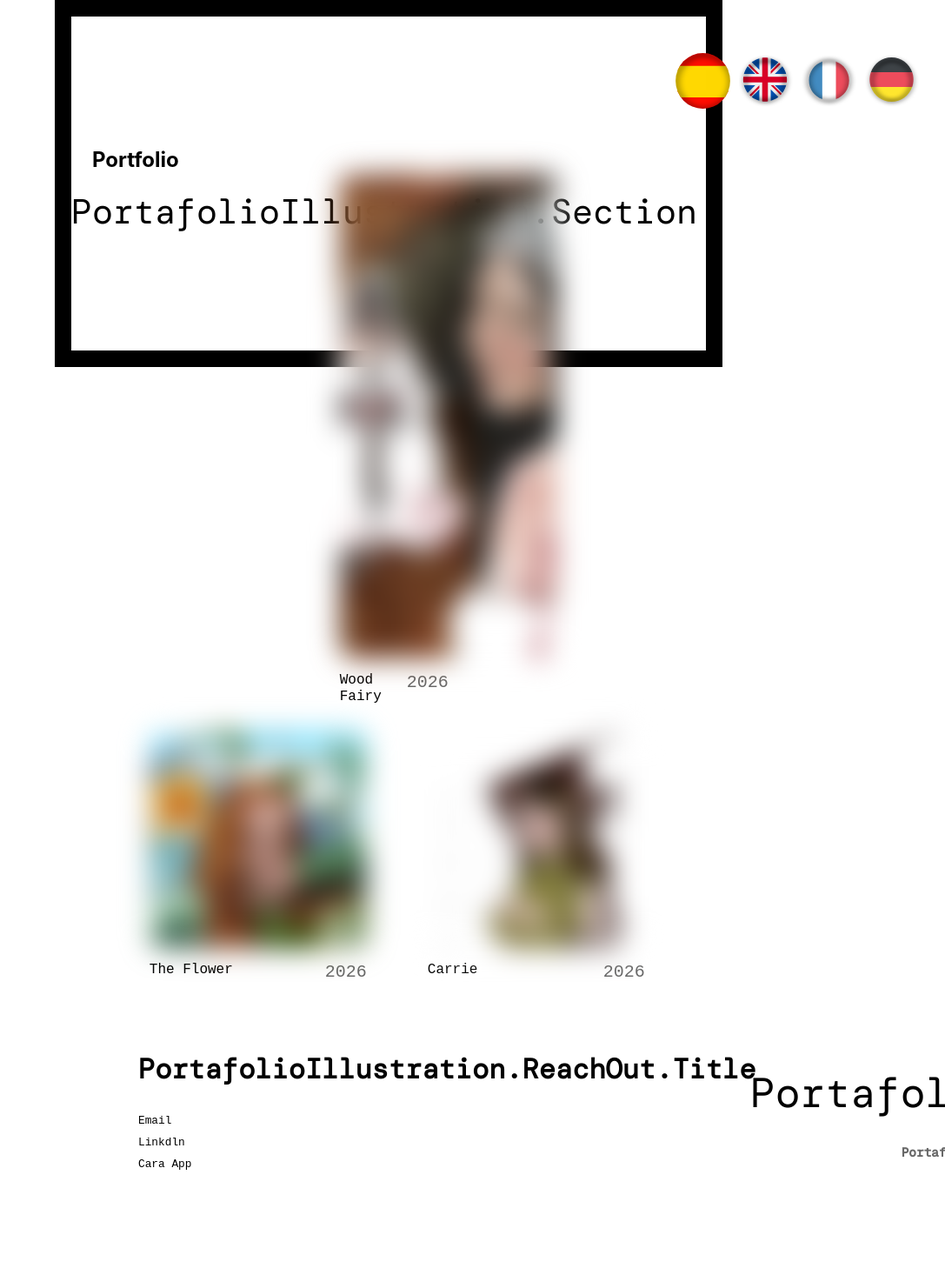
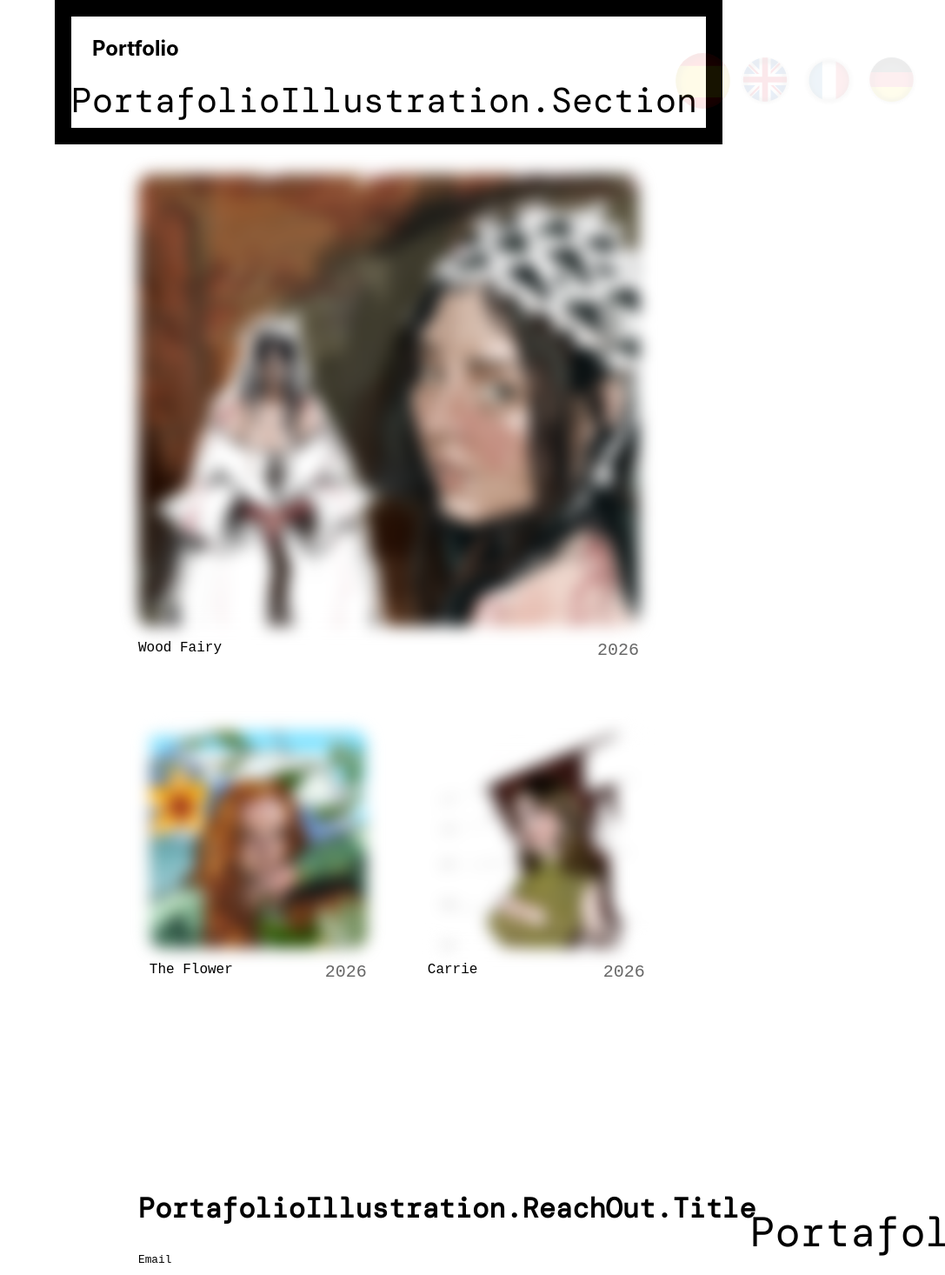
Before and after one commit to jartibledev/portafolio, a Next.js app: page /en/portafolio_illustration in a window 1280 px wide. Shown: the top 1466 px of the page at 87% size, without its empty margins (193-1280 px from the left). Built offline with nearby package versions, Linux system fonts and the light colour scheme; a web font is replaced by a local one.

Commit message:
Adjust page illustration

```diff
--- a/src/app/[locale]/home_page/page.js
+++ b/src/app/[locale]/home_page/page.js
@@ -70,11 +70,12 @@ function HomePageForm (props){
                 width: '300px',
                 height: '150px'
             }
+            const lenguageOpacity = isTouch ? "1" : "0.3";
 
     return(
         <ArticleComponent>
             <SectionComponent style={stylesHomePage} >
-                <LanguageSelector></LanguageSelector>
+                <LanguageSelector opacity={lenguageOpacity}></LanguageSelector>
 
                 <Link style = {linkDisplay} href={`/${currentLocale}/portafolio_dev`} prefetch={true}>
                     <RectangleComponent {...rectProps} style={dimensions} >
--- a/src/app/[locale]/portafolio_illustration/page.js
+++ b/src/app/[locale]/portafolio_illustration/page.js
@@ -12,6 +12,7 @@ import PostComponent from "../../styles/modal";
 import { useTranslations } from 'next-intl';
 import { useParams } from 'next/navigation';
 import LanguageSelector from "@/app/styles/LanguageSelector";
+import { useIsTouchDevice } from "@/app/styles/useTablet";
 
 //import miImagen from '../concepart_1_2_export.avif'
 const styleImage ={
@@ -37,6 +38,51 @@ function PortafolioIllustrationForm (props){
 
         const params = useParams();
         const currentLocale = params?.locale || 'es';
+        const [isActive, setIsActive] = useState(false);
+            const isTouch = useIsTouchDevice();
+            const [isMounted, setIsMounted] = useState(false);
+            const rectProps = isTouch ? {
+                    $filter: "none",
+                    $backdropfilter: "none",
+                    onTouchStart: () => setIsActive(true),
+                    onTouchEnd: () => setTimeout(() => setIsActive(false), 1000)
+                } : {
+                    $filter: "blur(9px)",
+                    $backdropfilter: "blur(9px)",
+                    $filterhover: "none",
+                    $backdropfilter: "none"
+
+                    // Las props de PC
+                };
+            const postProps = isTouch ? {
+                $filter: "none",
+                $backdropfilter: "none",
+                onTouchStart: () => setIsActive(true),
+                onTouchEnd: () => setTimeout(() => setIsActive(false), 1000)
+                } : {
+                $filter: "blur(9px)",
+                $backdropfilter: "blur(9px)",
+                $filterhover: "none",
+                $backdropfilter: "none"
+            };
+            const sectionProps = isTouch ? {
+                $flexdirection:"column",
+                $height:"auto",
+                $paddingbottom: "5%"
+                } : {
+                $flexdirection:"row",
+                $height:"auto",
+                $paddingbottom: "5%"
+            };
+            const textComponentsProps = isTouch ? {
+                $marginbottom: "5%"
+                } : {
+                $marginbottom: "25%"
+            };
+
+
+
+
 
 
 
@@ -64,16 +110,16 @@ function PortafolioIllustrationForm (props){
                     };
                 }, []);
 
+                 const lenguageOpacity = isTouch ? "1" : "0.3";
+
 
     return(
         <ArticleComponent>
 
            <SectionComponent $height="25vh" >
-            <LanguageSelector></LanguageSelector>
+            <LanguageSelector opacity={lenguageOpacity}></LanguageSelector>
 
                <RectangleComponent $filter="none"  $backdropfilter= "none"  $filterhover ="blur(9px)" $backdropfilterhover="blur(9px)">
-                    <BlankSpaceComponent/>
-                    <BlankSpaceComponent/>
 
                                     <Portafolio>
                                     {t("PortafolioIllustration.Portafolio")}
@@ -81,26 +127,24 @@ function PortafolioIllustrationForm (props){
                                     <Section>
                                         {t("PortafolioIllustration.Section")}
                                     </Section>
-                    <BlankSpaceComponent/>
-                    <BlankSpaceComponent/>
 
                 </RectangleComponent>
             </SectionComponent>
             <FirstAnimation ref={sectionRef} $isVisible={isVisible}>
             <SectionComponent $height="80vh" $flexdirection="row">
                 <ContainerPictureComponent>
-                    <PostComponent $height="100%" linkImage="/illustrations/concepart_1_2_export.avif" project="PortafolioIllustration.ConceptArt.Name" date="2026" explanation="PortafolioIllustration.ConceptArt.Explanation" left="70%" textalign="start" width="300px" >
+                    <PostComponent {...postProps} $height="100%" linkImage="/illustrations/concepart_1_2_export.avif" project="PortafolioIllustration.ConceptArt.Name" date="2026" explanation="PortafolioIllustration.ConceptArt.Explanation" left="70%" textalign="start" width="300px" >
                     </PostComponent>
                 </ContainerPictureComponent>
             </SectionComponent>
            </FirstAnimation>
 
 
-            <SectionComponent $flexdirection="row" $height="auto" $paddingbottom = "5%"  >
+            <SectionComponent {...sectionProps}  >
 
                <ScrollReveal $direction="left">
                 <ContainerPictureComponent >
-                    <PostComponent $height="auto" linkImage="/illustrations/experimentation_2_export_to_web.avif" project="PortafolioIllustration.ChappelRoan.Name" date="2026" explanation="PortafolioIllustration.ChappelRoan.Explanation" right="105%" textalign="end" >
+                    <PostComponent {...postProps} $height="auto" linkImage="/illustrations/experimentation_2_export_to_web.avif" project="PortafolioIllustration.ChappelRoan.Name" date="2026" explanation="PortafolioIllustration.ChappelRoan.Explanation" right="105%" textalign="end" >
                     </PostComponent>
                 </ContainerPictureComponent>
                </ScrollReveal>
@@ -108,15 +152,15 @@ function PortafolioIllustrationForm (props){
 
                <ScrollReveal $direction={"right"} >
                     <ContainerPictureComponent>
-                        <PostComponent $height="auto" linkImage="/illustrations/minadesolada_web_export.avif" project="PortafolioIllustration.Carrie.Name" date="2026" explanation="PortafolioIllustration.Carrie.Explanation" left="105%" textalign="start" >
+                        <PostComponent {...postProps} $height="auto" linkImage="/illustrations/minadesolada_web_export.avif" project="PortafolioIllustration.Carrie.Name" date="2026" explanation="PortafolioIllustration.Carrie.Explanation" left="105%" textalign="start" >
                     </PostComponent>
                     </ContainerPictureComponent>
                      </ScrollReveal>
             </SectionComponent>
 
             <ScrollReveal >
-                <SectionComponent $flexdirection="row" $height="auto" >
-                    <TextComponent>
+                <SectionComponent {...sectionProps} >
+                    <TextComponent {...textComponentsProps} >
                         <ReachOut>{t("PortafolioIllustration.ReachOut.Title")}</ReachOut>
                         <Link href="mailto:mayalopezdesign@gmail.com">
                             <SocialNetwork>Email</SocialNetwork>
--- a/src/app/styles/ComponentStyles.js
+++ b/src/app/styles/ComponentStyles.js
@@ -50,6 +50,7 @@ export const ArticleComponent = styled.article`
     align-items: center;
     overflow: hidden;
 
+
 `;
 
 const animationBottom = keyframes`
@@ -93,7 +94,7 @@ export const toLeft = keyframes`
 
 
 export const SectionComponent = styled.section`
-    width: ${props => props.$width || "100%"} ;
+    width: ${props => props.$width || "100vw"} ;
     height: ${props => props.$height || " 80vh"} ;
     display: ${props => props.$display || "flex"};
     flex-direction:${props => props.$flexdirection || "column"};
@@ -101,6 +102,27 @@ export const SectionComponent = styled.section`
     padding-left: ${props => props.$paddingleft || "25%"};
     padding-right: ${props => props.$paddingright || "25%"};
     padding-bottom: ${props => props.$paddingbottom || "5%"};
+    @media ${device.mobileS}{
+    padding-left: 5%;
+    padding-right: 5%;
+    padding-bottom: 5%;
+    }
+    @media ${device.mobileM}{
+    padding-left: 5%;
+    padding-right: 5%;
+    padding-bottom: 5%;
+    }
+    @media ${device.mobileL}{
+    padding-left: 5%;
+    padding-right: 5%;
+    padding-bottom: 5%;
+    }
+    @media ${device.laptop}{
+    padding-left: 25%;
+    padding-right: 25%;
+    padding-bottom: 5%;
+    }
+
 
 `;
 
@@ -111,7 +133,18 @@ export const TextComponent = styled.div`
     margin-left: ${props => props.$margginleft || "5%"};
     margin-right: ${props => props.$margginright || "5%"};
     margin-bottom: ${props => props.$margginbottom || "5%"};
-    text-align: ${props => props.$textalign || "start"}
+    text-align: ${props => props.$textalign || "start"};
+    @media ${device.mobileS}{
+    margin-bottom: 25%;
+    }
+    @media ${device.mobileM}{
+    margin-bottom: 25%;
+    margin-top: 25%;
+    }
+    @media ${device.mobileL}{
+    margin-top: 25%;
+    margin-bottom: 25%;
+    }
 `;
 
 export const GalleryComponent = styled.div`
@@ -290,7 +323,7 @@ export const FirstAnimation = styled.div`
     display: flex;
     flex-direction: column;
     justify-content: center;
-
+    width: fit-content;
 
     opacity: 0;
     transform: translateY(-100px);
--- a/src/app/styles/LanguageSelector.js
+++ b/src/app/styles/LanguageSelector.js
@@ -43,7 +43,7 @@ const container = {
 
 }
 
-export default function LanguageSelector({ ...props}) {
+export default function LanguageSelector({ opacity, ...props}) {
   const router = useRouter();
   const pathname = usePathname(); // Nos da la ruta actual (ej: /es/home_page)
   const [ isClient, setIsClient] = useState(false);
@@ -72,7 +72,7 @@ export default function LanguageSelector({ ...props}) {
   return createPortal (
     <div style={container}>
       <ButtonComponent
-      $opacity = {{...props}}
+      $opacity = {opacity}
         onClick={() => ChangeLanguage('es')}
         className="tu-boton-idioma-style"
       > <img src="/icons/leanguages/Spanish_flag.svg"
@@ -84,7 +84,7 @@ export default function LanguageSelector({ ...props}) {
       </ButtonComponent>
 
       <ButtonComponent
-        $opacity = {{...props}}
+        $opacity = {opacity}
         onClick={() => ChangeLanguage('en')}
         className="tu-boton-idioma-style"
       >
@@ -97,7 +97,7 @@ export default function LanguageSelector({ ...props}) {
       </ButtonComponent>
 
       <ButtonComponent
-        $opacity = {{...props}}
+        $opacity = {opacity}
         onClick={() => ChangeLanguage('fr')}
         className="tu-boton-idioma-style"
       >
@@ -109,7 +109,7 @@ export default function LanguageSelector({ ...props}) {
                                           ></img>
       </ButtonComponent>
       <ButtonComponent
-        $opacity = {{...props}}
+        $opacity = {opacity}
         onClick={() => ChangeLanguage('de')}
         className="tu-boton-idioma-style"
       >
```
Also changed, not shown: src/app/[locale]/cover/page.js (+2 -8 lines).
